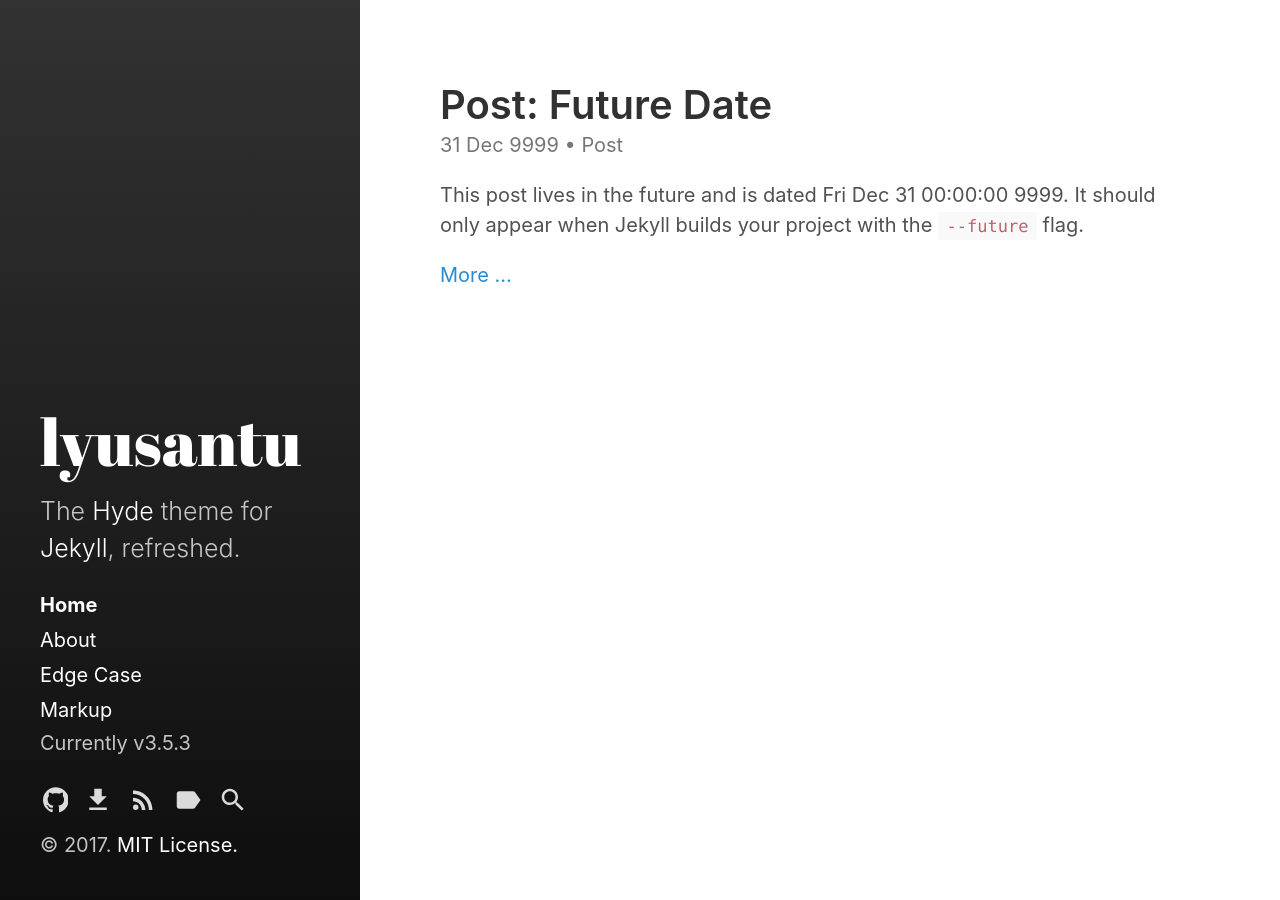
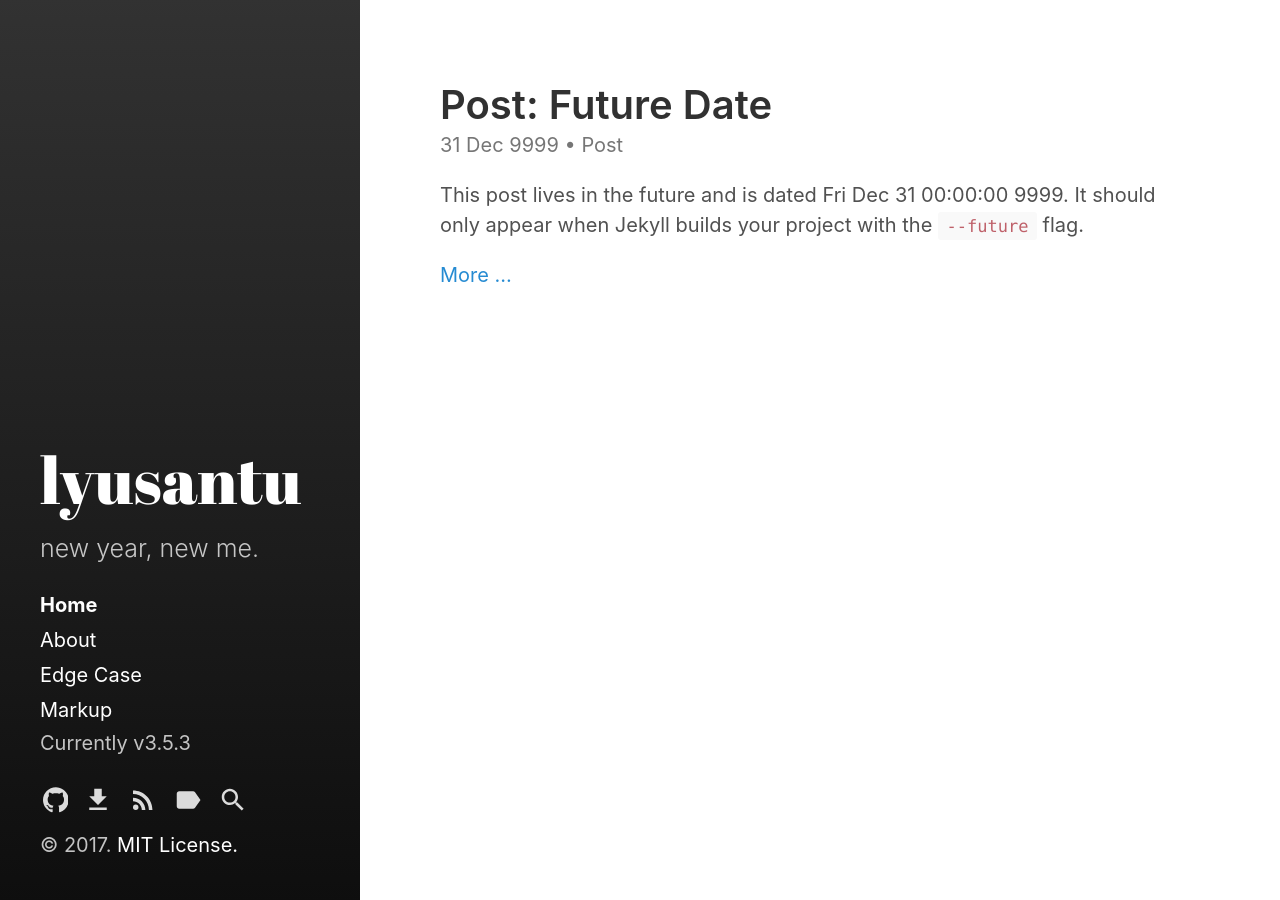
Before and after one commit to lyusantu/lyusantu.github.io, a Jekyll site: the page built from index.html, in a window 1280 px wide. Built offline with Jekyll 4.4.1, drawn with Linux system fonts in a browser that asks for light colours; the list of posts is cut into pages by our own code.

Commit message:
:see_no_evil: config

```diff
--- a/_config.yml
+++ b/_config.yml
@@ -4,8 +4,8 @@ highlighter:      rouge
 
 # Setup
 title:            lyusantu
-tagline:          'personal blog blog'
-description:      'The <a href="http://hyde.getpoole.com" target="_blank">Hyde</a> theme for <a href="http://jekyllrb.com" target="_blank">Jekyll</a>, refreshed.'
+tagline:          'personal blog'
+description:      'new year, new me.'
 url:              https://fongandrew.github.io/hydeout
 baseurl:          # the optional subpath of your site, e.g. "/blog"
                   # NB: This applies to all pages in your Jekyll site.
@@ -34,4 +34,4 @@ sidebar_home_link:  true
                                 # set this to the root of the paginate_path
                                 # to enable a separate blog link.
 github:
-  repo:             https://github.com/fongandrew/hydeout
+  repo:             https://github.com/lyusantu/lyusantu.github.io
```
